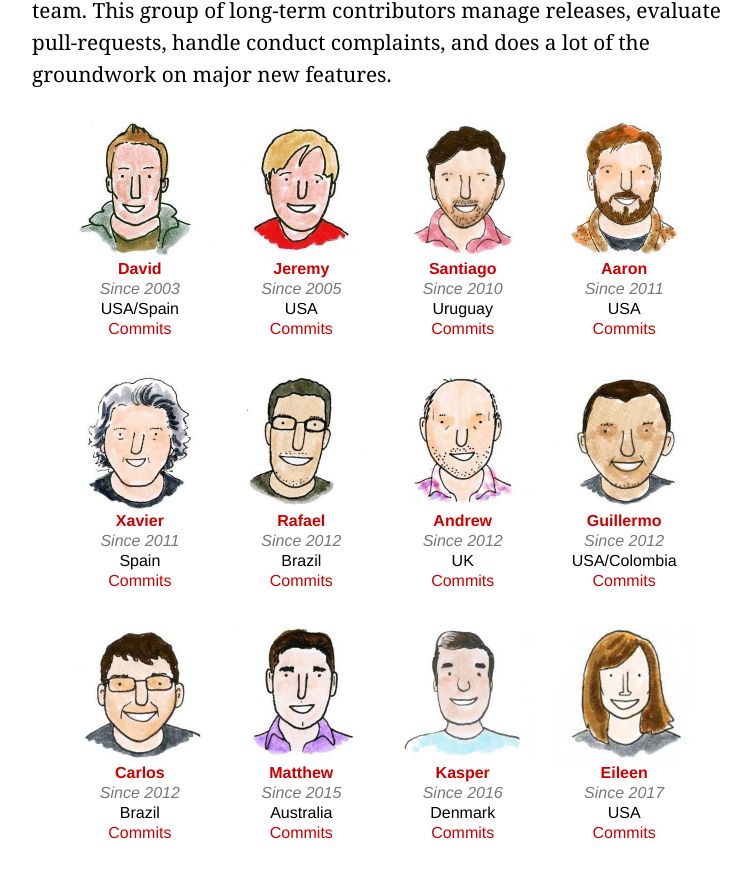
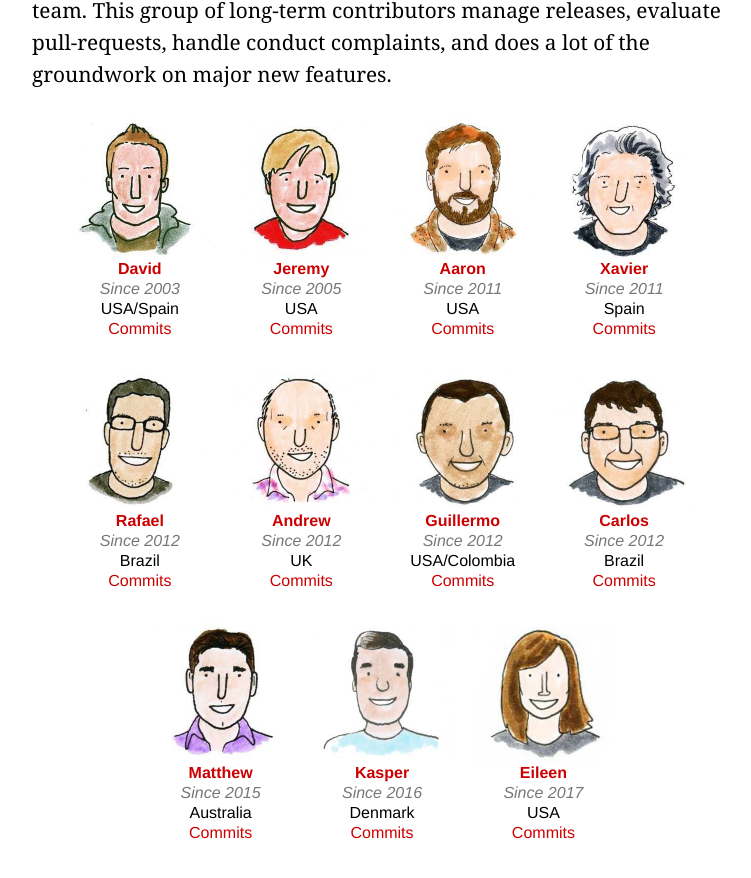
Before and after one commit to rails/homepage, a Jekyll site: the page built from community.html, in a window 1280 px wide and 900 px high, scrolled down 688 px. Shown: the top 878 px of the window, without its empty margins (258-1009 px from the left). Built offline with Jekyll 4.4.1, drawn with Linux system fonts in a browser that asks for light colours.

Commit message:
Reflect Santiago's move from Core to Alumni
❤️

```diff
--- a/community.html
+++ b/community.html
@@ -44,19 +44,6 @@ description: Ruby on Rails is for everyone who wants to build web applications,
           <p class="meta">
             USA<br>
             <a href="http://contributors.rubyonrails.org/contributors/jeremy-daer/commits" target="_blank">Commits</a>
-          </p>
-        </div>
-
-        <div class="person">
-          <a href="https://twitter.com/spastorino" target="_blank">
-            <figure class="contributor santiago">
-              <p><strong>Santiago</strong><br>
-              <em>Since 2010</em></p>
-            </figure>
-          </a>
-          <p class="meta">
-            Uruguay<br>
-            <a href="http://contributors.rubyonrails.org/contributors/santiago-pastorino/commits" target="_blank">Commits</a>
           </p>
         </div>
 
```
Also changed, not shown: other parts of community.html (+1 -1 lines).
